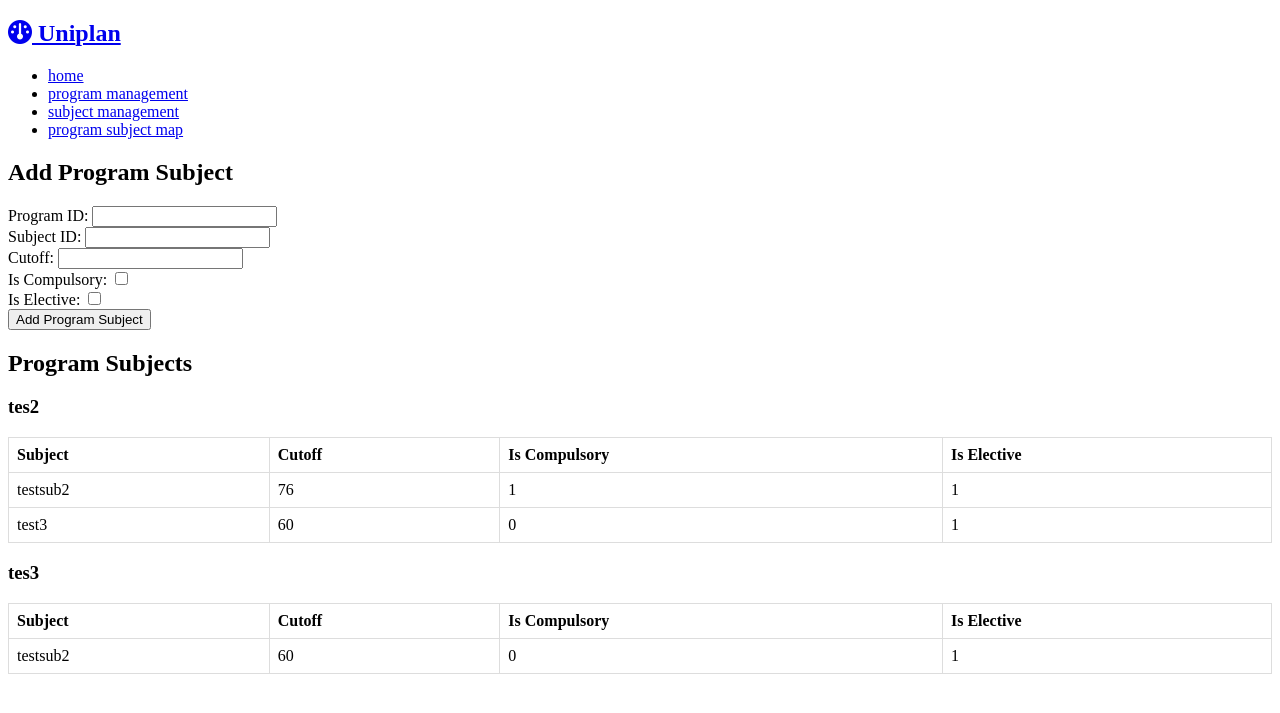
After one commit to ossydotpy/uniplan, a Flask app: page /prog_sub in a window 1280 px wide. The commit adds this page. Shown: the top 713 px of the page. Run offline with Flask 3, Linux system fonts and the light colour scheme.

Commit message:
added program subject mapping

```diff
--- a/uniplan/forms.py
+++ b/uniplan/forms.py
@@ -1,6 +1,8 @@
 from flask_wtf import FlaskForm
-from wtforms import StringField, IntegerField, TextAreaField
-from wtforms.validators import DataRequired, Optional
+from wtforms import StringField, IntegerField, TextAreaField, BooleanField
+from wtforms.validators import DataRequired, Optional, ValidationError
+
+from uniplan.models import Program, Subject
 
 
 class ProgramForm(FlaskForm):
@@ -28,8 +30,18 @@ class ProgramSubjectForm(FlaskForm):
     program_id = IntegerField('Program ID', validators=[DataRequired()])
     subject_id = IntegerField('Subject ID', validators=[DataRequired()])
     cutoff = IntegerField('Cutoff', validators=[Optional()])
-    is_compulsory = IntegerField('Is Compulsory', validators=[Optional()])
-    is_elective = IntegerField('Is Elective', validators=[Optional()])
+    is_compulsory = BooleanField('Is Compulsory')
+    is_elective = BooleanField('Is Elective')
+
+    def validate_program_id(self, field):
+        program = Program.query.get(field.data)
+        if program is None:
+            raise ValidationError('Invalid Program ID')
+
+    def validate_subject_id(self, field):
+        subject = Subject.query.get(field.data)
+        if subject is None:
+            raise ValidationError('Invalid Subject ID')
 
 
 class ProgramScholarshipForm(FlaskForm):
--- a/uniplan/routes.py
+++ b/uniplan/routes.py
@@ -47,18 +47,25 @@ def manage_sub():
     return render_template('manage_sub.html', form=form, subjects=subjects)
 
 
-@app.route('/manage_sub', methods=['GET', 'POST'])
+@app.route('/prog_sub', methods=['GET', 'POST'])
 def manage_prog_sub():
+    programs = Program.query.all()
     prog_subs = ProgramSubject.query.all()
     form = ProgramSubjectForm()
     if form.validate_on_submit():
         program_id = form.program_id.data
         subject_id = form.subject_id.data
-        new_prog_sub = ProgramSubject(program_id=program_id, subject_id=subject_id)
+        cutoff = form.cutoff.data
+        is_compulsory = form.is_compulsory.data
+        is_elective = form.is_elective.data
+
+        new_prog_sub = ProgramSubject(program_id=program_id, subject_id=subject_id, cutoff=cutoff,
+                                      is_compulsory=is_compulsory, is_elective=is_elective)
         db.session.add(new_prog_sub)
         db.session.commit()
-        return redirect(url_for('manage_sub'))
-    return render_template('prog_sub.html', form=form, prog_subs=prog_subs)
+        return redirect(url_for('manage_prog_sub'))
+
+    return render_template('prog_sub.html', form=form, prog_subs=prog_subs, programs=programs)
 
 
 @app.route('/delete_sub/<int:subject_id>', methods=['POST'])
@@ -75,3 +82,10 @@ def delete_program(program_id):
     db.session.delete(program)
     db.session.commit()
     return redirect(url_for('manage_programs'))
+
+# @app.route('/delete_prog/<int:program_id>', methods=['POST'])
+# def delete_program(program_id):
+#     program = ProgramSubject.query.get_or_404(program_id)
+#     db.session.delete(program)
+#     db.session.commit()
+#     return redirect(url_for('manage_programs'))
--- a/uniplan/templates/base.html
+++ b/uniplan/templates/base.html
@@ -15,7 +15,8 @@
         <ul>
             <li><a href ='{{url_for('index')}}'>home</a></li>
             <li><a href ='{{url_for('manage_programs')}}'>program management</a></li>
-            <li><a href ='{{url_for('manage_sub')}}'>course management</a></li>
+            <li><a href ='{{url_for('manage_sub')}}'>subject management</a></li>
+            <li><a href ='{{url_for('manage_prog_sub')}}'>program subject map</a></li>
         </ul>
     </nav>
     <main class="content-area">
--- /dev/null
+++ b/uniplan/templates/prog_sub.html
@@ -0,0 +1,77 @@
+{% extends 'base.html' %}
+
+{% block content %}
+<div class="container">
+    <h2>Add Program Subject</h2>
+    <form method="post" action="{{ url_for('manage_prog_sub') }}">
+        {{ form.hidden_tag() }}
+
+        <div class="form-group">
+            <label for="program_id">Program ID:</label>
+            {{ form.program_id(class="form-control") }}
+            {% for error in form.program_id.errors %}
+                <small class="form-text text-danger">{{ error }}</small>
+            {% endfor %}
+        </div>
+
+        <div class="form-group">
+            <label for="subject_id">Subject ID:</label>
+            {{ form.subject_id(class="form-control") }}
+            {% for error in form.subject_id.errors %}
+                <small class="form-text text-danger">{{ error }}</small>
+            {% endfor %}
+        </div>
+
+        <div class="form-group">
+            <label for="cutoff">Cutoff:</label>
+            {{ form.cutoff(class="form-control") }}
+            {% for error in form.cutoff.errors %}
+                <small class="form-text text-danger">{{ error }}</small>
+            {% endfor %}
+        </div>
+
+        <div class="form-group">
+            <label for="is_compulsory">Is Compulsory:</label>
+            {{ form.is_compulsory(class="form-control") }}
+            {% for error in form.is_compulsory.errors %}
+                <small class="form-text text-danger">{{ error }}</small>
+            {% endfor %}
+        </div>
+
+        <div class="form-group">
+            <label for="is_elective">Is Elective:</label>
+            {{ form.is_elective(class="form-control") }}
+            {% for error in form.is_elective.errors %}
+                <small class="form-text text-danger">{{ error }}</small>
+            {% endfor %}
+        </div>
+
+        <button type="submit" class="btn btn-primary">Add Program Subject</button>
+    </form>
+</div>
+
+<h2>Program Subjects</h2>
+    {% for program in programs %}
+    <h3>{{ program.program_name }}</h3>
+    <table class="table">
+        <thead>
+            <tr>
+                <th>Subject</th>
+                <th>Cutoff</th>
+                <th>Is Compulsory</th>
+                <th>Is Elective</th>
+            </tr>
+        </thead>
+        <tbody>
+            {% for program_subject in program.program_subjects %}
+            <tr>
+                <td>{{ program_subject.subject.subject_name }}</td>
+                <td>{{ program_subject.cutoff }}</td>
+                <td>{{ program_subject.is_compulsory }}</td>
+                <td>{{ program_subject.is_elective }}</td>
+            </tr>
+            {% endfor %}
+        </tbody>
+    </table>
+{%endfor%}
+{% endblock %}
```
Also changed, not shown: instance/db-jun724.db, 1 other file.
